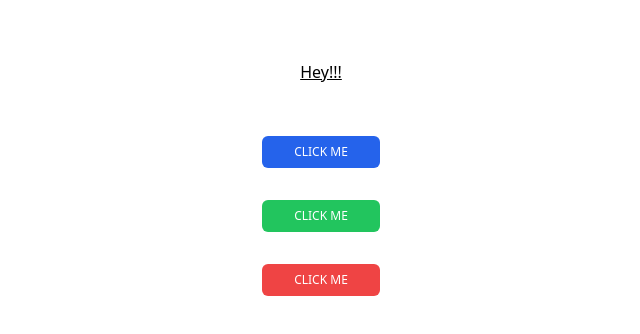
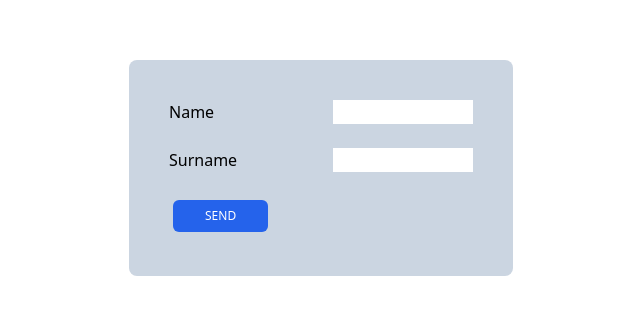
Before and after one commit to patrycjapetryk/react-2-0, a React (Vite) app: page / in a window 1280 px wide. Shown: the part 232-566 px from the top of the page, without its empty margins (319-959 px from the left). Built offline with nearby package versions, Linux system fonts and the light colour scheme.

Commit message:
Add first form

```diff
--- a/package.json
+++ b/package.json
@@ -12,8 +12,11 @@
     "build-storybook": "storybook build"
   },
   "dependencies": {
+    "@hookform/resolvers": "^3.3.4",
     "react": "^18.2.0",
-    "react-dom": "^18.2.0"
+    "react-dom": "^18.2.0",
+    "react-hook-form": "^7.51.4",
+    "zod": "^3.23.8"
   },
   "devDependencies": {
     "@chromatic-com/storybook": "^1.3.4",
--- a/src/App.tsx
+++ b/src/App.tsx
@@ -1,18 +1,9 @@
-import { type MouseEventHandler } from "react";
-import { Button, Text } from "./ui";
+import { FormWizard } from "./components/FormWizard";
 
 function App() {
-  const handleClick: MouseEventHandler<HTMLButtonElement> = () => {
-    alert("Clicked!!!");
-  };
-
   return (
     <main className="flex min-h-screen w-full flex-col items-center justify-center gap-6">
-      <Text className="underline">Hey!!!</Text>
-
-      <Button label="Click me" onClick={handleClick} />
-      <Button label="Click me" greenColor onClick={handleClick} />
-      <Button label="Click me" redColor onClick={handleClick} />
+      <FormWizard />
     </main>
   );
 }
--- /dev/null
+++ b/src/components/FormWizard/FormWizard.tsx
@@ -0,0 +1,34 @@
+import { useForm, type SubmitHandler } from "react-hook-form";
+import { zodResolver } from "@hookform/resolvers/zod";
+
+import { Button, Input } from "../../ui";
+import { type RegistrationFormData, validationSchema } from "./types";
+
+export function FormWizard() {
+  const {
+    register,
+    handleSubmit,
+    formState: { errors },
+  } = useForm<RegistrationFormData>({
+    resolver: zodResolver(validationSchema),
+  });
+
+  const handleRegistrationForm: SubmitHandler<RegistrationFormData> = (
+    data,
+  ) => {
+    console.log(data);
+  };
+
+  return (
+    <form
+      className="w-96 rounded-lg bg-slate-300 p-10"
+      onSubmit={handleSubmit(handleRegistrationForm)}
+      noValidate
+    >
+      <Input label="Name" {...register("name")} error={errors.name} />
+      <Input label="Surname" {...register("surname")} error={errors.surname} />
+
+      <Button label="Send" type="submit" />
+    </form>
+  );
+}
--- /dev/null
+++ b/src/components/FormWizard/index.ts
@@ -0,0 +1 @@
+export { FormWizard } from "./FormWizard";
--- /dev/null
+++ b/src/components/FormWizard/types.ts
@@ -0,0 +1,14 @@
+import { z } from "zod";
+
+export const validationSchema = z.object({
+  name: z
+    .string()
+    .min(5, { message: "Min 5 characters is required" })
+    .max(20, "Max 20 characters"),
+  surname: z
+    .string()
+    .min(5, { message: "Min 5 characters is required" })
+    .max(20, "Max 20 characters"),
+});
+
+export type RegistrationFormData = z.infer<typeof validationSchema>;
--- /dev/null
+++ b/src/ui/Input/Input.tsx
@@ -0,0 +1,26 @@
+import { type ComponentPropsWithRef, useId, forwardRef, type Ref } from "react";
+import { FieldError } from "react-hook-form";
+
+type Props = {
+  label: string;
+  error?: FieldError;
+} & ComponentPropsWithRef<"input">;
+
+export const Input = forwardRef(function (
+  { label, error, ...rest }: Props,
+  ref: Ref<HTMLInputElement>,
+) {
+  const id = useId();
+
+  return (
+    <div className="mb-6 grid grid-cols-2 gap-6">
+      <label className="dark:text-white" htmlFor={id}>
+        {label}
+      </label>
+      <input id={id} ref={ref} {...rest} />
+      {error && (
+        <p className="col-span-2 text-center text-red-500">{error.message}</p>
+      )}
+    </div>
+  );
+});
--- /dev/null
+++ b/src/ui/Input/index.ts
@@ -0,0 +1 @@
+export { Input } from "./Input";
--- a/src/ui/index.ts
+++ b/src/ui/index.ts
@@ -1,2 +1,3 @@
 export { Button } from "./Button";
 export { Text } from "./Text";
+export { Input } from "./Input";
```
Also changed, not shown: 1 other file (tests, documents, lock files or other folders).
